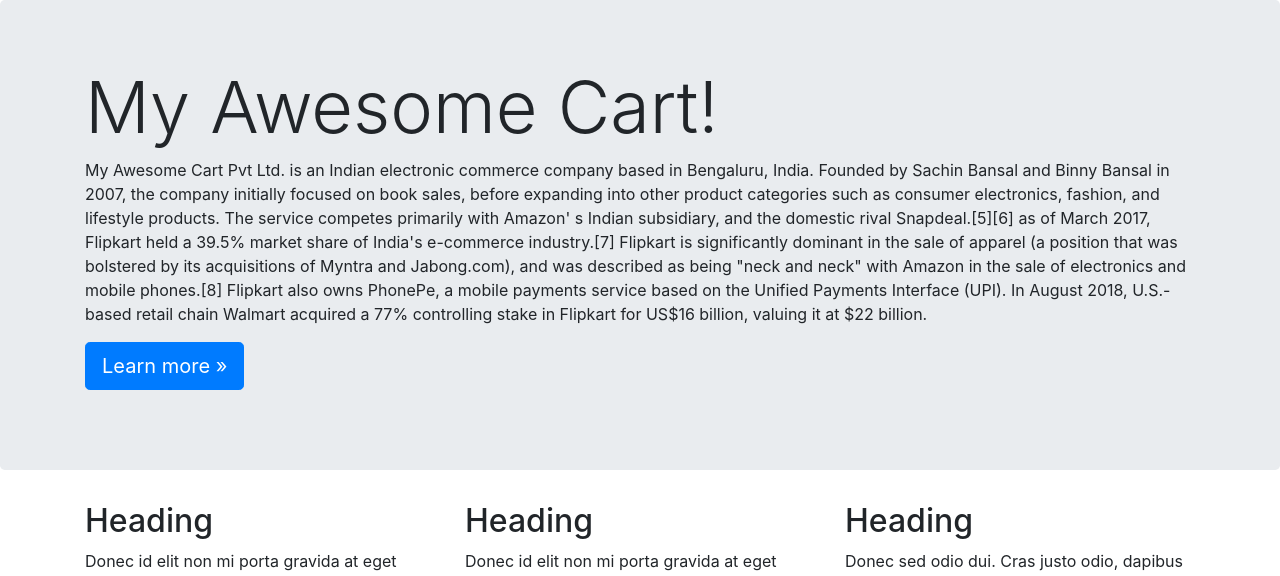
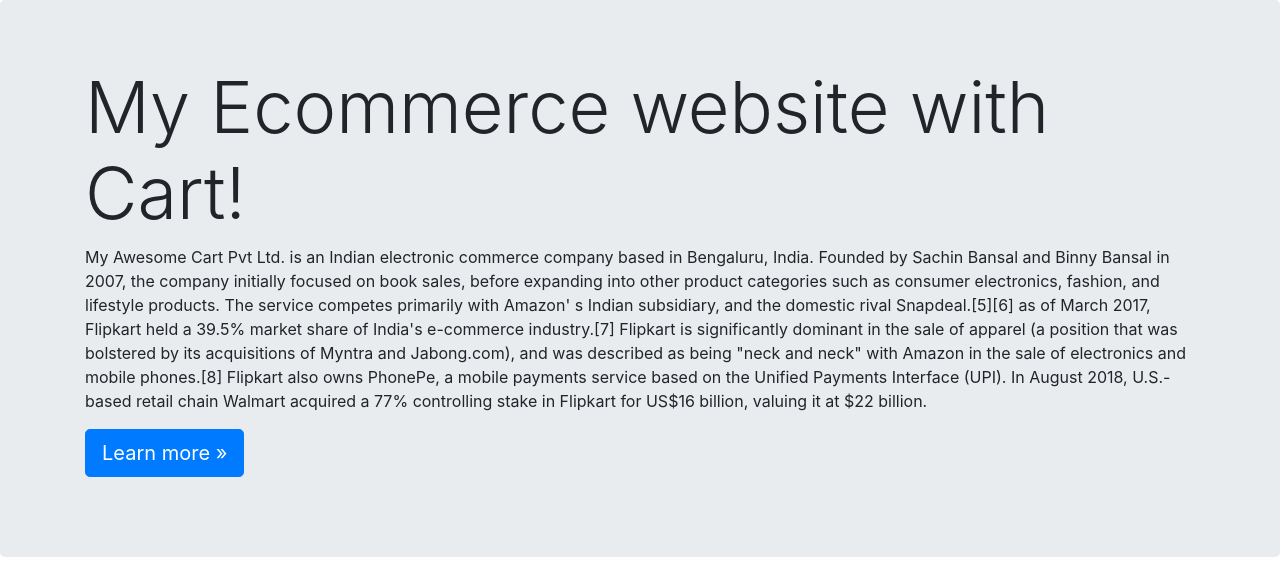
Before and after one commit to Dhruvil-Dave/ecommerce-django, a Django app: page /shop/about/ in a window 1280 px wide. Shown: the part 56-632 px from the top of the page. Run offline with Django 3.2, Linux system fonts and the light colour scheme; some libraries are stand-ins or nearby versions.

Commit message:
Update about.html

```diff
--- a/shop/templates/shop/about.html
+++ b/shop/templates/shop/about.html
@@ -11,7 +11,7 @@
   <!-- Main jumbotron for a primary marketing message or call to action -->
   <div class="jumbotron">
     <div class="container">
-      <h1 class="display-3">My Awesome Cart!</h1>
+      <h1 class="display-3">My Ecommerce website with Cart!</h1>
       <p>My Awesome Cart Pvt Ltd. is an Indian electronic commerce company based in Bengaluru, India. Founded by Sachin Bansal and Binny Bansal in 2007, the company initially focused on book sales, before expanding into other product categories such as consumer electronics, fashion, and lifestyle products.
 
 The service competes primarily with Amazon' s Indian subsidiary, and the domestic rival Snapdeal.[5][6] as of March 2017, Flipkart held a 39.5% market share of India's e-commerce industry.[7] Flipkart is significantly dominant in the sale of apparel (a position that was bolstered by its acquisitions of Myntra and Jabong.com), and was described as being "neck and neck" with Amazon in the sale of electronics and mobile phones.[8] Flipkart also owns PhonePe, a mobile payments service based on the Unified Payments Interface (UPI).
```
